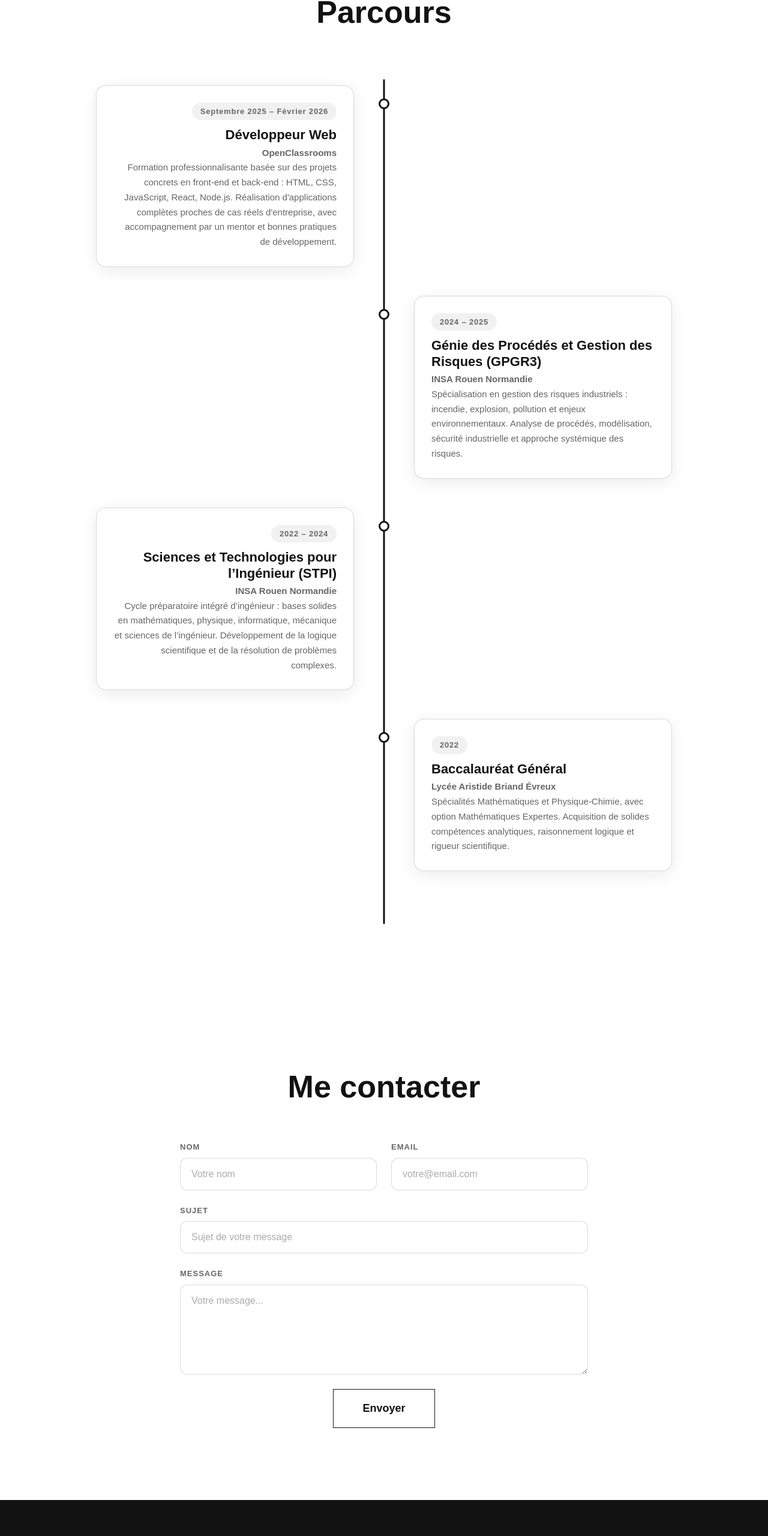
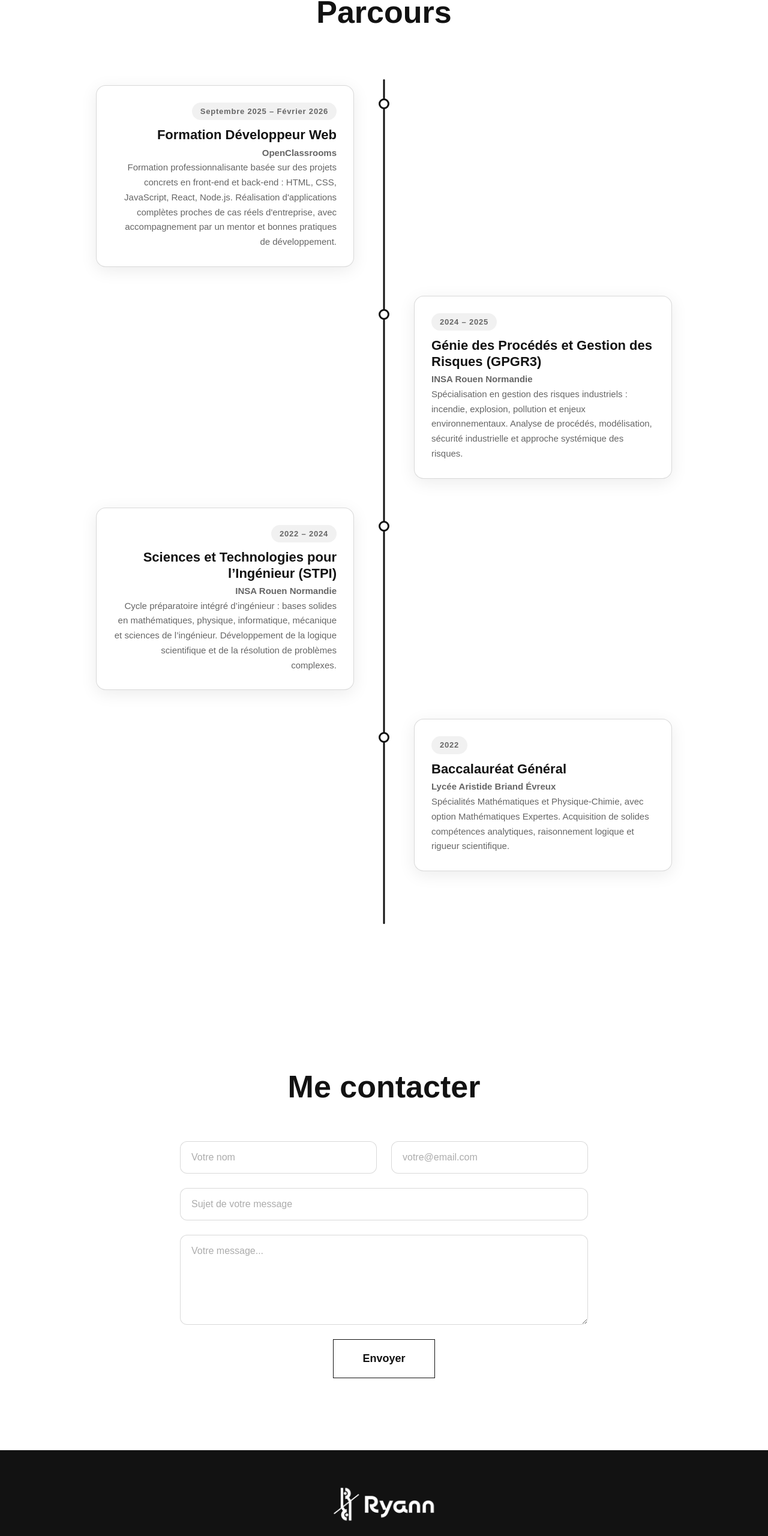
Before and after one commit to Ryannds-dev/portfolio-dev-ryann, a React (Vite) app: page / in a window 1280 px wide. Shown: the part 3909-6469 px from the top of the page at 60% size. Built offline with nearby package versions, Linux system fonts and the light colour scheme.

Commit message:
feat: add OG meta tags, Formspree integration and Vercel Analytics

```diff
--- a/index.html
+++ b/index.html
@@ -2,21 +2,44 @@
 <html lang="fr">
   <head>
     <meta charset="UTF-8" />
-    <link rel="icon" type="image/png" href="public/logo-ryann-onglet.png" />
-    <meta name="viewport" content="width=device-width, initial-scale=1.0" />
-    <meta name="description" content="Portfolio de Ryann DERA-SCHTYK — développeur web React. Découvrez mes projets, compétences et parcours scolaire." />
+    <link rel="icon" type="image/png" href="/logo-ryann-onglet.png" />
 
-    <!-- Open Graph (Facebook) -->
+    <link rel="canonical" href="https://portfolio-dev-ryann.vercel.app/" />
+
     <meta property="og:type" content="website" />
     <meta property="og:site_name" content="Ryann DERA-SCHTYK" />
     <meta property="og:title" content="Ryann DERA-SCHTYK | Développeur web" />
-    <meta property="og:description" content="Portfolio de Ryann DERA-SCHTYK — développeur web React. Découvrez mes projets, compétences et parcours scolaire." />
-    <!-- og:url et og:image à compléter avec l'URL de déploiement une fois publi -->
+    <meta
+      property="og:description"
+      content="Portfolio de Ryann DERA-SCHTYK — développeur web React. Découvrez mes projets, compétences et parcours scolaire."
+    />
+    <meta property="og:url" content="https://portfolio-dev-ryann.vercel.app/" />
 
-    <!-- Twitter Card -->
-    <meta name="twitter:card" content="summary" />
+    <!-- Image OG (PNG, 1200×630) -->
+    <meta
+      property="og:image"
+      content="https://portfolio-dev-ryann.vercel.app/og-background.png"
+    />
+    <meta
+      property="og:image:secure_url"
+      content="https://portfolio-dev-ryann.vercel.app/og-background.png"
+    />
+    <meta property="og:image:type" content="image/png" />
+    <meta property="og:image:width" content="1200" />
+    <meta property="og:image:height" content="630" />
+    <meta property="og:image:alt" content="Portfolio de Ryann DERA-SCHTYK" />
+
+    <!-- Twitter / X -->
+    <meta name="twitter:card" content="summary_large_image" />
     <meta name="twitter:title" content="Ryann DERA-SCHTYK | Développeur web" />
-    <meta name="twitter:description" content="Portfolio de Ryann DERA-SCHTYK — développeur web React. Découvrez mes projets, compétences et parcours scolaire." />
+    <meta
+      name="twitter:description"
+      content="Portfolio de Ryann DERA-SCHTYK — développeur web React. Découvrez mes projets, compétences et parcours scolaire."
+    />
+    <meta
+      name="twitter:image"
+      content="https://portfolio-dev-ryann.vercel.app/og-background.png"
+    />
 
     <title>Ryann DERA-SCHTYK | Développeur web</title>
   </head>
--- a/package.json
+++ b/package.json
@@ -10,6 +10,7 @@
     "preview": "vite preview"
   },
   "dependencies": {
+    "@vercel/analytics": "^1.6.1",
     "bootstrap": "^5.3.8",
     "bootstrap-icons": "^1.13.1",
     "react": "^19.2.0",
--- a/src/App.jsx
+++ b/src/App.jsx
@@ -7,6 +7,8 @@ import Projects from "./components/Projects";
 import Education from "./components/Education";
 import ContactForm from "./components/ContactForm";
 import Footer from "./components/Footer";
+
+import { Analytics } from "@vercel/analytics/react";
 
 import "bootstrap/dist/css/bootstrap.min.css";
 import "bootstrap/dist/js/bootstrap.bundle.min.js";
@@ -25,6 +27,7 @@ function App() {
         <ContactForm />
       </main>
       <Footer />
+      <Analytics />
     </div>
   );
 }
--- a/src/components/ContactForm.jsx
+++ b/src/components/ContactForm.jsx
@@ -9,15 +9,22 @@ function ContactForm() {
     message: "",
   });
 
-  const handleChange = (e) => {
-    const { name, value } = e.target;
-    setFormData((prev) => ({ ...prev, [name]: value }));
-  };
+  const handleChange = (e) =>
+    setFormData({ ...formData, [e.target.name]: e.target.value });
 
-  const handleSubmit = (e) => {
+  const handleSubmit = async (e) => {
     e.preventDefault();
-    console.log("Soumission du formulaire :", formData);
+
+    const res = await fetch("https://formspree.io/f/meezyrao", {
+      method: "POST",
+      headers: { "Content-Type": "application/json" },
+      body: JSON.stringify(formData),
+    });
+
+    if (!res.ok) return alert("Erreur d'envoi, réessaie.");
+
     setFormData({ name: "", email: "", subject: "", message: "" });
+    alert("Message envoyé !");
   };
 
   return (
@@ -26,50 +33,32 @@ function ContactForm() {
 
       <form className="contact-form" onSubmit={handleSubmit}>
         <div className="form-row">
-          <div className="form-group">
-            <label htmlFor="name">Nom</label>
           <input
-              type="text"
-              id="name"
             name="name"
             placeholder="Votre nom"
             value={formData.name}
             onChange={handleChange}
             required
           />
-          </div>
-
-          <div className="form-group">
-            <label htmlFor="email">Email</label>
           <input
+            name="email"
             type="email"
-              id="email"
-              name="email"
             placeholder="votre@email.com"
             value={formData.email}
             onChange={handleChange}
             required
           />
         </div>
-        </div>
 
-        <div className="form-group">
-          <label htmlFor="subject">Sujet</label>
         <input
-            type="text"
-            id="subject"
           name="subject"
           placeholder="Sujet de votre message"
           value={formData.subject}
           onChange={handleChange}
           required
         />
-        </div>
 
-        <div className="form-group">
-          <label htmlFor="message">Message</label>
         <textarea
-            id="message"
           name="message"
           placeholder="Votre message..."
           value={formData.message}
@@ -77,10 +66,9 @@ function ContactForm() {
           rows={5}
           required
         />
-        </div>
 
         <button type="submit" className="submit-btn">
-          <span>Envoyer</span>
+          Envoyer
         </button>
       </form>
     </section>
--- a/src/data/education.js
+++ b/src/data/education.js
@@ -2,7 +2,7 @@ export const EDUCATION = [
   {
     id: "openclassrooms",
     period: "Septembre 2025 – Février 2026",
-    title: "Développeur Web",
+    title: " Formation Développeur Web",
     school: "OpenClassrooms",
     description:
       "Formation professionnalisante basée sur des projets concrets en front-end et back-end : HTML, CSS, JavaScript, React, Node.js. Réalisation d'applications complètes proches de cas réels d'entreprise, avec accompagnement par un mentor et bonnes pratiques de développement.",
```
Also changed, not shown: public/og-background.png (added), 1 other file (tests, documents, lock files or other folders). Lines whose indentation alone changed are shown as unchanged.
